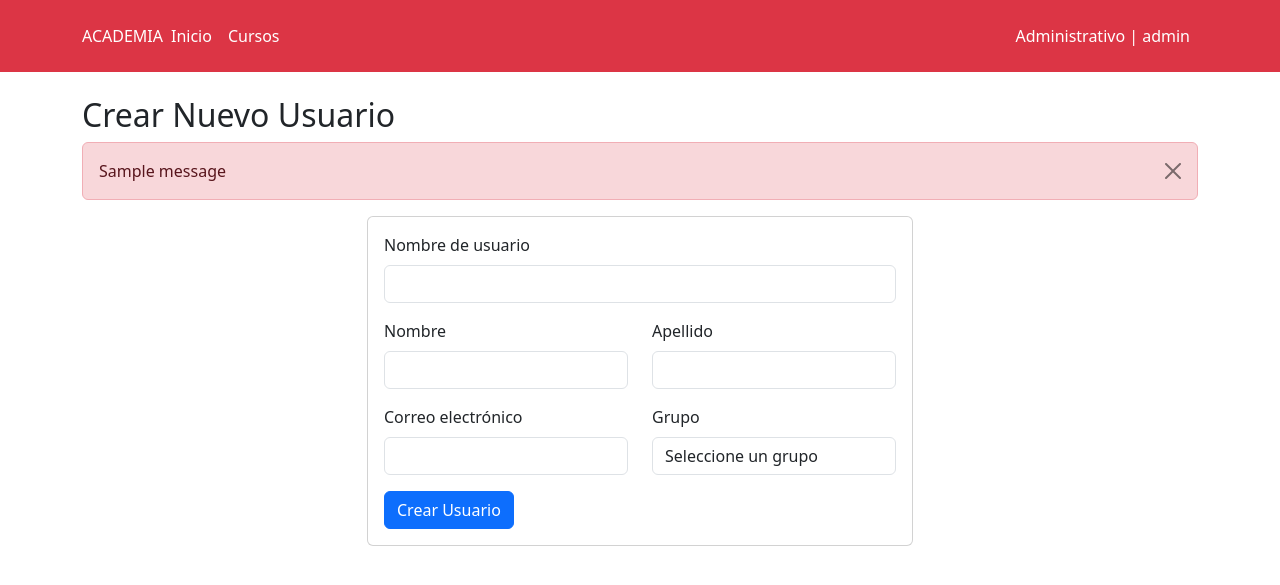
After one commit to mnibor/academia, a Django app: page /add_user/ in a window 1280 px wide. The commit adds this page. Shown: the top 585 px of the page. Run offline with Django 4.2, Linux system fonts and the light colour scheme; a user stored in the database is signed in; one stand-in notice (Sample message) is shown; some libraries are stand-ins or nearby versions.

Commit message:
AGREGAR USUARIO

```diff
--- a/accounts/models.py
+++ b/accounts/models.py
@@ -10,6 +10,7 @@ class Profile(models.Model):
     address = models.CharField(max_length=150, null=True, blank=True, verbose_name='Dirección')
     location = models.CharField(max_length=150, null=True, blank=True, verbose_name='Localidad')
     telephone = models.CharField(max_length=50, null=True, blank=True, verbose_name='Teléfono')
+    created_by_admin = models.BooleanField(default=True, blank=True, null=True, verbose_name='Creado por Admin')
 
     class Meta:
         verbose_name = 'perfil'
--- a/core/forms.py
+++ b/core/forms.py
@@ -54,3 +54,9 @@ class CourseForm(forms.ModelForm):
         Field('status'),
         Submit('submit', 'Submit')
     )
+
+# FORMULARIO DE NUEVO USUARIO
+class UserCreationForm(forms.ModelForm):
+    class Meta:
+        model = User
+        fields = ['username', 'first_name', 'last_name', 'email']
--- a/core/urls.py
+++ b/core/urls.py
@@ -1,5 +1,5 @@
 from django.urls import path
-from .views import HomeView, PricingView, RegisterView, ProfileView, CoursesView, CourseCreateView, CourseEditView, CourseDeleteView, CourseEnrollmentView, StudentListMarkView, UpdateMarkView, AttendanceListView, AddAttendanceView, evolution, ErrorView, ProfilePasswordChangeView
+from .views import HomeView, PricingView, RegisterView, ProfileView, CoursesView, CourseCreateView, CourseEditView, CourseDeleteView, CourseEnrollmentView, StudentListMarkView, UpdateMarkView, AttendanceListView, AddAttendanceView, evolution, ErrorView, ProfilePasswordChangeView, AddUserView, CustomLoginView
 from django.contrib.auth.decorators import login_required
 
 urlpatterns = [
@@ -42,4 +42,10 @@ urlpatterns = [
 
     # CAMBIO DE CONTRASEÑA
     path('password_change/', login_required(ProfilePasswordChangeView.as_view()), name='profile_password_change'),
+
+    # AGREGAR NUEVO USUARIO
+    path('add_user/', AddUserView.as_view(), name='add_user'),
+
+    # NUEVO LOGIN
+    path('login/', CustomLoginView.as_view(), name='custom_login'),
 ]
--- a/core/views.py
+++ b/core/views.py
@@ -1,27 +1,21 @@
-from typing import Any, Dict, Optional
-from django.db.models.query import QuerySet
-from django.forms.models import BaseModelForm
-from django.http import HttpResponse
-from django.http.response import HttpResponseRedirect
+import os
 from django.shortcuts import render, redirect, get_object_or_404
 from django.contrib.auth import authenticate, login
 from django.views.generic import ListView, TemplateView, CreateView, UpdateView, DeleteView
 from django.contrib.auth.models import Group
-from .forms import RegisterForm, UserForm, ProfileForm, CourseForm
+from .forms import RegisterForm, UserForm, ProfileForm, CourseForm, UserCreationForm
 from django.views import View
-from django.utils.decorators import method_decorator
 from .models import Course, Registration, Mark, Attendance
 from django.contrib.auth.models import User
+from accounts.models import Profile
 from django.urls import reverse_lazy
 from django.contrib import messages
-from django.contrib.auth.mixins import UserPassesTestMixin
-import os
+from django.contrib.auth.mixins import UserPassesTestMixin, LoginRequiredMixin
 from django.conf import settings
-from datetime import date
 from django.http import JsonResponse
 from django.contrib.auth.views import PasswordChangeView
-from django.contrib.auth.forms import PasswordChangeForm
 from django.contrib.auth import update_session_auth_hash
+from django.contrib.auth.views import LoginView
 
 # FUNCION PARA CONVERTIR EL PLURAL DE UN GRUPO A SU SINGULAR
 def plural_to_singular(plural):
@@ -34,7 +28,6 @@ def plural_to_singular(plural):
     }
 
     return plural_singular.get(plural, "error")
-
 
 # DECORADOR PERSONALIZADO
 def add_group_name_to_context(view_class):
@@ -71,18 +64,15 @@ def add_group_name_to_context(view_class):
     view_class.dispatch = dispatch
     return view_class
 
-
 # PAGINA DE INICIO
 @add_group_name_to_context
 class HomeView(TemplateView):
     template_name = 'home.html'
 
-
 # PAGINA DE PRECIOS
 @add_group_name_to_context
 class PricingView(TemplateView):
     template_name = 'pricing.html'
-
 
 # PAGINA DE PREGUNTAS Y RESPUESTAS / PAGINA DE ACERCA DE (A CARGO DE LOS SEGUIDORES DEL CANAL)
 
@@ -101,12 +91,16 @@ class RegisterView(View):
             user = authenticate(username=user_creation_form.cleaned_data['username'],
                                 password=user_creation_form.cleaned_data['password1'])
             login(request, user)
+
+            # Actualizar el campo created_by_admin del modelo Profile
+            user.profile.created_by_admin = False
+            user.profile.save()
+
             return redirect('home')
         data = {
             'form': user_creation_form
         }
         return render(request, 'registration/register.html', data)
-
 
 # PAGINA DE PERFIL
 @add_group_name_to_context
@@ -128,8 +122,6 @@ class ProfileView(TemplateView):
             context['inscription_courses'] = inscription_courses
             context['progress_courses'] = progress_courses
             context['finalized_courses'] = finalized_courses
-
-
         elif user.groups.first().name == 'estudiantes':
             # Obtener todos los cursos donde esta inscripto el estudiante
             registrations = Registration.objects.filter(student=user)
@@ -192,7 +184,6 @@ class ProfileView(TemplateView):
             context['inscription_courses'] = inscription_courses
             context['progress_courses'] = progress_courses
             context['finalized_courses'] = finalized_courses
-
         return context
 
     def post(self, request, *args, **kwargs):
@@ -291,7 +282,6 @@ class CourseEditView(UserPassesTestMixin, UpdateView):
         messages.error(self.request, 'Ha ocurrido un error al actualizar el registro')
         return self.render_to_response(self.get_context_data(form=form))
 
-
 # ELIMINACION DE UN REGISTRO
 @add_group_name_to_context
 class CourseDeleteView(UserPassesTestMixin, DeleteView):
@@ -308,7 +298,6 @@ class CourseDeleteView(UserPassesTestMixin, DeleteView):
     def form_valid(self, form):
         messages.success(self.request, 'El registro se ha eliminado correctamente')
         return super().form_valid(form)
-
 
 # REGISTRO DE UN USUARIO EN UN CURSO
 @add_group_name_to_context
@@ -328,7 +317,6 @@ class CourseEnrollmentView(TemplateView):
             messages.error(request, 'No se pudo completar la inscripción')
 
         return redirect('courses')
-
 
 # MOSTRAR LISTA DE ALUMNOS Y NOTAS A LOS PROFESORES
 @add_group_name_to_context
@@ -352,7 +340,6 @@ class StudentListMarkView(TemplateView):
                 'mark_3': mark.mark_3,
                 'average': mark.average,
             })
-
         context['course'] = course
         context['student_data'] = student_data
         return context
@@ -563,6 +550,11 @@ class ProfilePasswordChangeView(PasswordChangeView):
         return context
 
     def form_valid(self, form):
+        # Actualizar el campo created_by_admin del modelo Profile
+        profile = Profile.objects.get(user=self.request.user)
+        profile.created_by_admin = False
+        profile.save()
+
         messages.success(self.request, 'Cambio de contraseña exitoso')
         update_session_auth_hash(self.request, form.user)
         self.request.session['password_changed'] = True
@@ -576,3 +568,68 @@ class ProfilePasswordChangeView(PasswordChangeView):
             )
         )
         return super().form_invalid(form)
+
+# AGREGAR UN NUEVO USUARIO
+@add_group_name_to_context
+class AddUserView(UserPassesTestMixin, LoginRequiredMixin, CreateView):
+    model = User
+    form_class = UserCreationForm
+    template_name = 'add_user.html'
+    success_url = '/profile/'
+
+    def test_func(self):
+        return self.request.user.is_superuser
+
+    def handle_no_permission(self):
+        return redirect('error')
+
+    def get_context_data(self, **kwargs):
+        context = super().get_context_data(**kwargs)
+        groups = Group.objects.all()
+        singular_groups = [plural_to_singular(group.name).capitalize() for group in groups]
+        context['groups'] = zip(groups, singular_groups)
+        return context
+
+    def form_valid(self, form):
+        # Obtener el grupo que seleccionó
+        group_id = self.request.POST['group']
+        group = Group.objects.get(id=group_id)
+
+        # Crear usuario sin guardarlo aún
+        user = form.save(commit=False)
+
+        # Colocamos una contraseña por defecto -Aca podría ir la lógica para crear una contraseña aleatoria-
+        user.set_password('contraseña')
+
+        # Convertir a un usuario al staff
+        if group_id != '1':
+            user.is_staff = True
+
+        # Creamos el usuario
+        user.save()
+
+        # Agregamos el usuario al grupo seleccionado
+        user.groups.clear()
+        user.groups.add(group)
+
+        return super().form_valid(form)
+
+# LOGIN PERSONALIZADO
+@add_group_name_to_context
+class CustomLoginView(LoginView):
+    def form_valid(self, form):
+        response = super().form_valid(form)
+
+        # Acceder al perfil del usuario
+        profile = self.request.user.profile
+
+        # Verificamos el valor del campo created_by_admin
+        if profile.created_by_admin:
+            messages.info(self.request, 'BIENVENIDO, Cambie su contraseña ahora !!!')
+            response['Location'] = reverse_lazy('profile_password_change')
+            response.status_code = 302
+
+        return response
+
+    def get_success_url(self):
+        return super().get_success_url()
--- a/templates/action_buttons.html
+++ b/templates/action_buttons.html
@@ -2,7 +2,7 @@
     {% if user.is_authenticated %}
         <a class="btn btn-lg btn-danger" href="{% url 'logout' %}">Cerrar Sesión</a>
     {% else %}
-        <a class="btn btn-lg btn-primary" href="{% url 'login' %}">Iniciar Sesión</a>
+        <a class="btn btn-lg btn-primary" href="{% url 'custom_login' %}">Iniciar Sesión</a>
         <a class="btn btn-lg btn-warning" href="{% url 'register' %}">Registrarse</a>
     {% endif %}
 </div>
--- /dev/null
+++ b/templates/add_user.html
@@ -0,0 +1,61 @@
+{% extends "base.html" %}
+
+{% block content %}
+<div class="container my-4">
+    <h2>Crear Nuevo Usuario</h2>
+    {% if messages %}
+        {% for message in messages %}
+        <div class="alert alert-danger alert-dismissible fade show" role="alert">
+            {{ message }}
+            <button type="button" class="btn-close" data-bs-dismiss="alert" aria-label="Close"></button>
+        </div>
+        {% endfor %}
+    {% endif %}
+
+    <div class="row">
+        <div class="col-6 mx-auto">
+            <div class="card">
+                <div class="card-body">
+                    <form action="{% url 'add_user' %}" method="post">
+                        {% csrf_token %}
+                        <div class="mb-3">
+                            <label for="username" class="form-label">Nombre de usuario</label>
+                            <input type="text" name="username" id="username" class="form-control">
+                        </div>
+
+                        <div class="mb-3 row">
+                            <div class="col">
+                                <label for="first_name" class="form-label">Nombre</label>
+                                <input type="text" name="first_name" id="first_name" class="form-control">
+                            </div>
+                            <div class="col">
+                                <label for="last_name" class="form-label">Apellido</label>
+                                <input type="text" name="last_name" id="last_name" class="form-control">
+                            </div>
+                        </div>
+
+                        <div class="mb-3 row">
+                            <div class="col">
+                                <label for="email" class="form-label">Correo electrónico</label>
+                                <input type="email" name="email" id="email" class="form-control">
+                            </div>
+                            <div class="col">
+                                <label for="group" class="form-label">Grupo</label>
+                                <select name="group" id="group" class="form-control">
+                                    <option disabled selected>Seleccione un grupo</option>
+                                    {% for group, singular_group in groups %}
+                                    <option value="{{ group.id }}">{{ singular_group }}</option>
+                                    {% endfor %}
+                                </select>
+                            </div>
+                        </div>
+
+                        <button type="submit" class="btn btn-primary">Crear Usuario</button>
+                    </form>
+                </div>
+            </div>
+        </div>
+    </div>
+</div>
+
+{% endblock %}
--- a/templates/header.html
+++ b/templates/header.html
@@ -50,7 +50,7 @@
                         | {{ user.username }}</a>
                 </li>
             {% else %}
-                <a class="btn btn-outline-light me-2" href="{% url 'login' %}">Iniciar Sesión</a>
+                <a class="btn btn-outline-light me-2" href="{% url 'custom_login' %}">Iniciar Sesión</a>
                 <a class="btn btn-warning" href="{% url 'register' %}">Registrarse</a>
             {% endif %}
         </div>
--- a/templates/profile/admin-users.html
+++ b/templates/profile/admin-users.html
@@ -33,4 +33,5 @@
 		{% endfor %}
 	</tbody>
 </table>
-<button class="btn btn-primary">Agregar Usuario</button>
+
+<a class="btn btn-primary" href="{% url 'add_user' %}">Agregar Usuario</a>
```
Also changed, not shown: accounts/migrations/0004_profile_created_by_admin.py (added), db.sqlite3.
